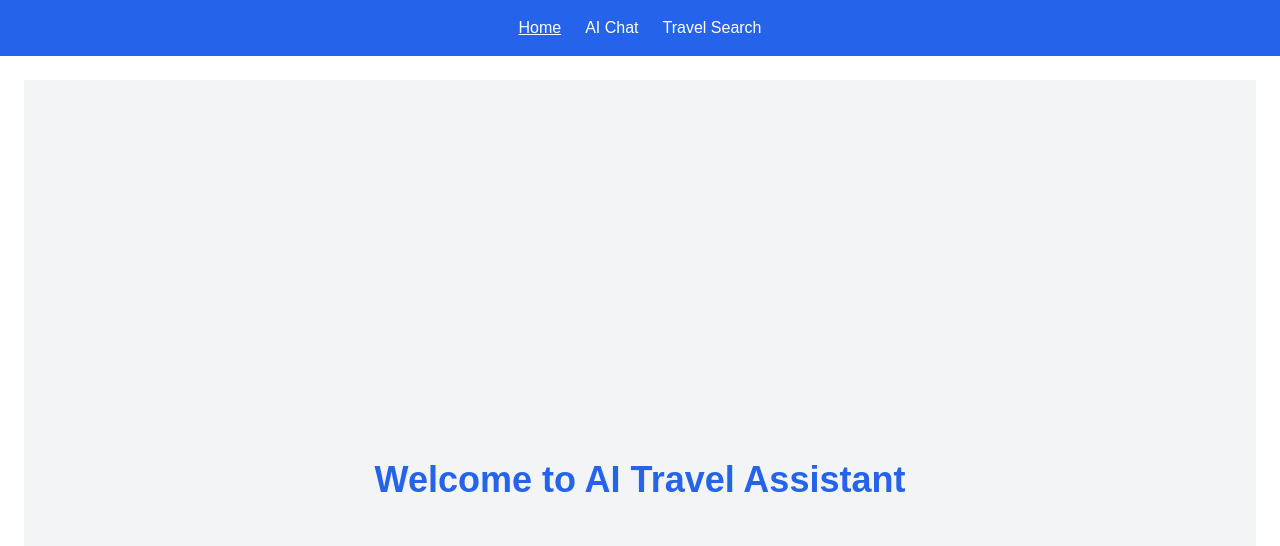
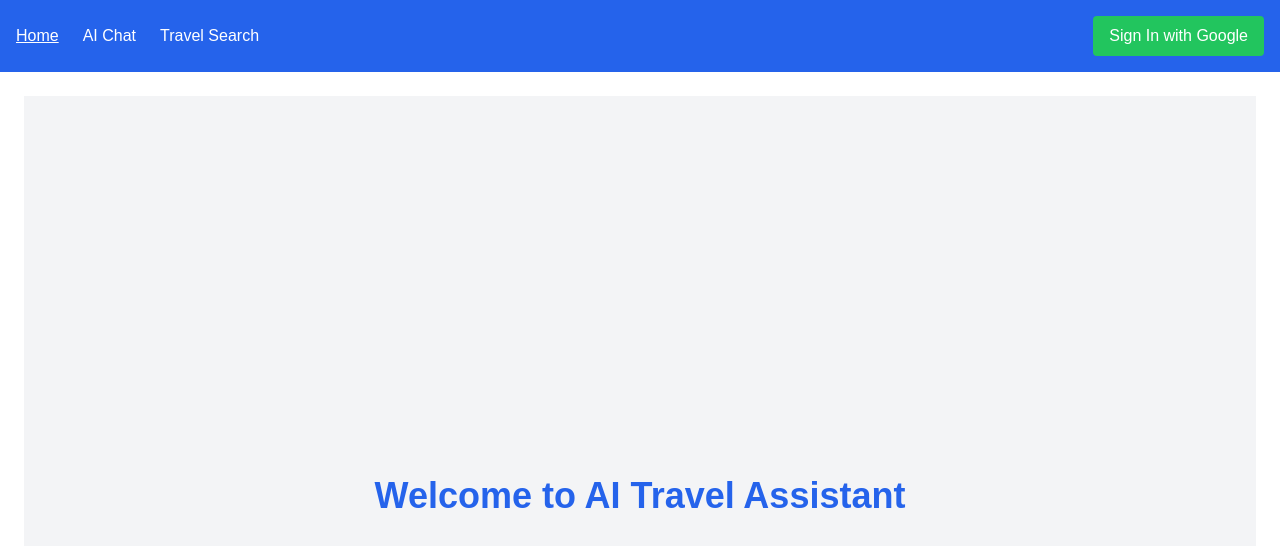
Before and after one commit to hushuolin/ai-travel-assistant, a Next.js app: page / in a window 1280 px wide. Shown: the top 546 px of the page. Built offline with nearby package versions, Linux system fonts and the light colour scheme; no server answers.

Commit message:
Authentication with NextAuth.js (Google OAuth)

```diff
--- a/package.json
+++ b/package.json
@@ -12,6 +12,7 @@
     "@tanstack/react-query": "^5.67.1",
     "axios": "^1.8.1",
     "next": "14.2.24",
+    "next-auth": "^4.24.11",
     "openai": "^4.86.1",
     "react": "^18",
     "react-dom": "^18"
--- /dev/null
+++ b/src/app/api/auth/[...nextauth]/route.ts
@@ -0,0 +1,24 @@
+import NextAuth, { NextAuthOptions, Session, User } from "next-auth";
+import GoogleProvider from "next-auth/providers/google";
+import { JWT } from "next-auth/jwt";
+
+export const authOptions: NextAuthOptions = {
+  providers: [
+    GoogleProvider({
+      clientId: process.env.GOOGLE_CLIENT_ID!,
+      clientSecret: process.env.GOOGLE_CLIENT_SECRET!,
+    }),
+  ],
+  callbacks: {
+    async session({ session, token }: { session: Session; token: JWT }) {
+      if (session.user) {
+        session.user.id = token.sub as string; // Store user ID in session
+      }
+      return session;
+    },
+  },
+  secret: process.env.NEXTAUTH_SECRET,
+};
+
+const handler = NextAuth(authOptions);
+export { handler as GET, handler as POST };
--- a/src/app/layout.tsx
+++ b/src/app/layout.tsx
@@ -1,14 +1,17 @@
-import QueryProvider from "@/app/providers/QueryProvider";
+import "./globals.css";
+import QueryProvider from "@/providers/QueryProvider";
+import AuthProvider from "@/providers/SessionProvider";
 import Navbar from "@/components/Navbar";
-import "./globals.css";
 
 export default function RootLayout({ children }: { children: React.ReactNode }) {
   return (
     <html lang="en">
       <body>
         <QueryProvider>
-          <Navbar />
-          <main className="container mx-auto p-6">{children}</main>
+          <AuthProvider> {/* ✅ Wrap the app with SessionProvider */}
+            <Navbar />
+            <main className="container mx-auto p-6">{children}</main>
+          </AuthProvider>
         </QueryProvider>
       </body>
     </html>
--- /dev/null
+++ b/src/components/AuthButton.tsx
@@ -0,0 +1,22 @@
+"use client";
+
+import { useSession, signIn, signOut } from "next-auth/react";
+
+const AuthButton = () => {
+  const { data: session } = useSession();
+
+  return session ? (
+    <div className="flex items-center space-x-4">
+      <p className="text-white">{session.user?.name}</p>
+      <button className="bg-red-500 px-4 py-2 text-white rounded" onClick={() => signOut()}>
+        Sign Out
+      </button>
+    </div>
+  ) : (
+    <button className="bg-blue-500 px-4 py-2 text-white rounded" onClick={() => signIn("google")}>
+      Sign In with Google
+    </button>
+  );
+};
+
+export default AuthButton;
--- a/src/components/Navbar.tsx
+++ b/src/components/Navbar.tsx
@@ -2,15 +2,42 @@
 
 import Link from "next/link";
 import { usePathname } from "next/navigation";
+import { useSession, signIn, signOut } from "next-auth/react";
 
 const Navbar = () => {
   const pathname = usePathname();
+  const { data: session } = useSession(); // ✅ Get authentication state
 
   return (
-    <nav className="w-full bg-blue-600 p-4 text-white flex justify-center space-x-6">
-      <Link href="/" className={pathname === "/" ? "underline" : ""}>Home</Link>
-      <Link href="/chat" className={pathname === "/chat" ? "underline" : ""}>AI Chat</Link>
-      <Link href="/search" className={pathname === "/search" ? "underline" : ""}>Travel Search</Link>
+    <nav className="w-full bg-blue-600 p-4 text-white flex justify-between items-center">
+      {/* Left-side Links */}
+      <div className="flex space-x-6">
+        <Link href="/" className={pathname === "/" ? "underline" : ""}>Home</Link>
+        <Link href="/chat" className={pathname === "/chat" ? "underline" : ""}>AI Chat</Link>
+        <Link href="/search" className={pathname === "/search" ? "underline" : ""}>Travel Search</Link>
+      </div>
+
+      {/* Right-side Auth Buttons */}
+      <div className="flex items-center space-x-4">
+        {session ? (
+          <>
+            <p className="hidden sm:block">Hello, {session.user?.name}</p>
+            <button
+              onClick={() => signOut()}
+              className="bg-red-500 px-4 py-2 rounded hover:bg-red-600 transition"
+            >
+              Sign Out
+            </button>
+          </>
+        ) : (
+          <button
+            onClick={() => signIn("google")}
+            className="bg-green-500 px-4 py-2 rounded hover:bg-green-600 transition"
+          >
+            Sign In with Google
+          </button>
+        )}
+      </div>
     </nav>
   );
 };
--- /dev/null
+++ b/src/providers/SessionProvider.tsx
@@ -0,0 +1,7 @@
+"use client";
+
+import { SessionProvider } from "next-auth/react";
+
+export default function AuthProvider({ children }: { children: React.ReactNode }) {
+  return <SessionProvider>{children}</SessionProvider>;
+}
```
Also changed, not shown: src/types/next-auth.d.ts (added, +16 -0 lines), public/dev-logs.txt, src/providers/QueryProvider.tsx (renamed from src/app/providers/QueryProvider.tsx), 1 other file (tests, documents, lock files or other folders).
